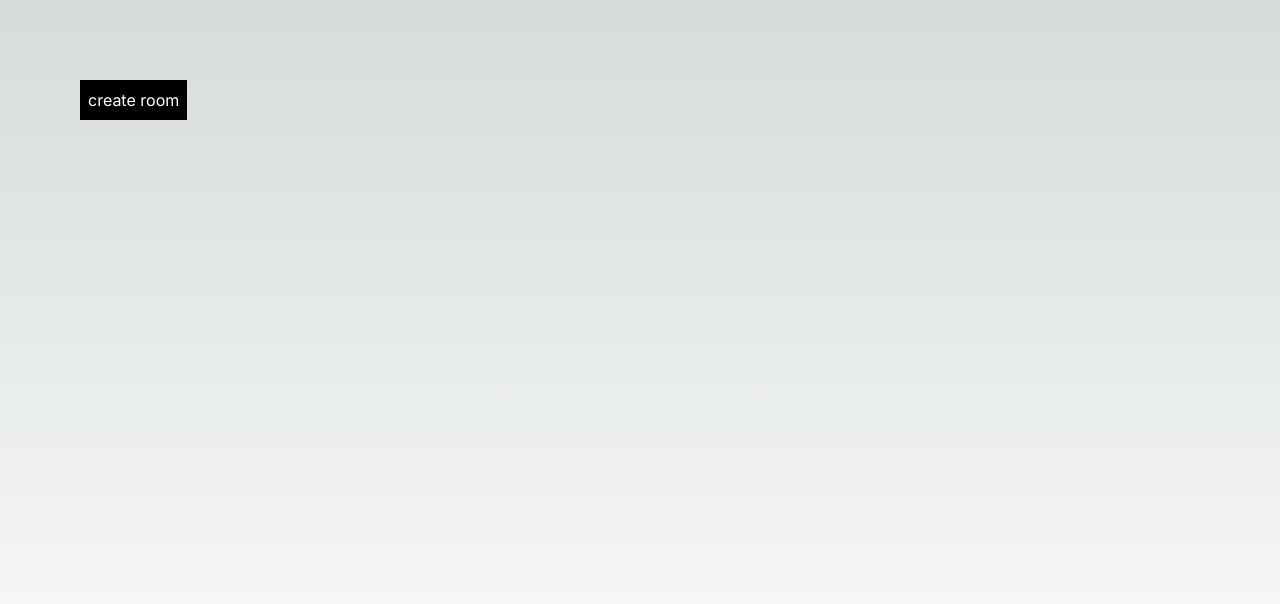
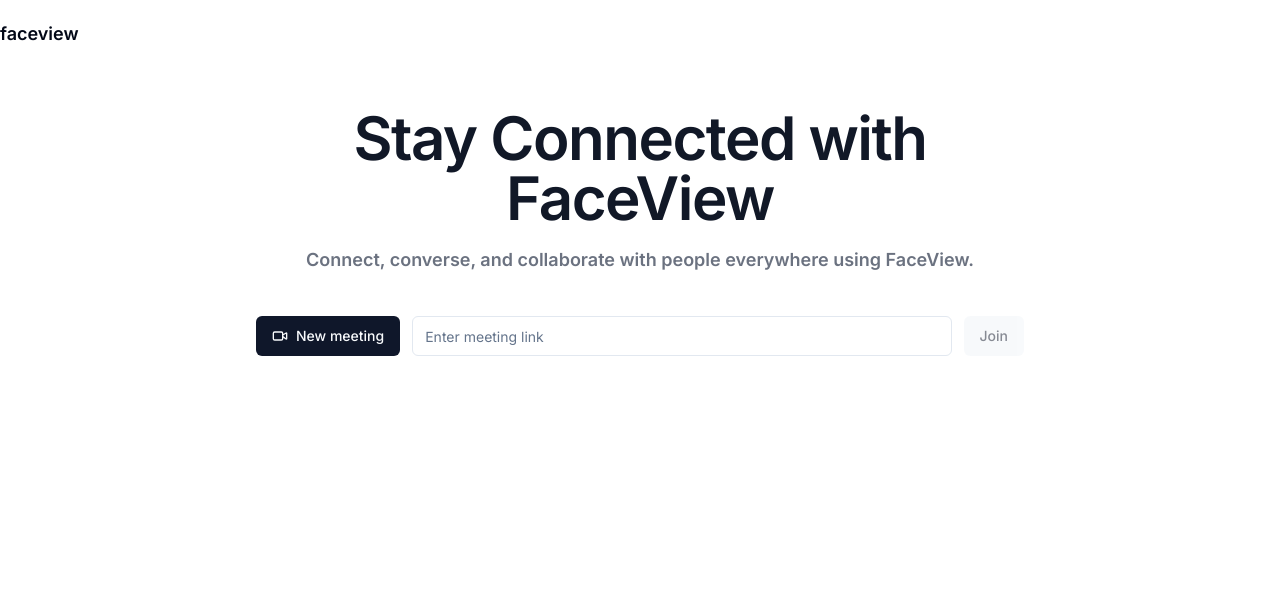
Before and after one commit to cedricahenkorah/faceview, a Next.js app in the folder web/: page / in a window 1280 px wide. Shown: the top 604 px of the page. Built offline with nearby package versions, Linux system fonts and the light colour scheme.

Commit message:
style: redesigned the landing page

```diff
--- /dev/null
+++ b/web/app/_components/navbar.tsx
@@ -0,0 +1,17 @@
+import Link from "next/link";
+
+export const Navbar = () => {
+  return (
+    <header className="sticky top-0 z-50 bg-white">
+      <nav className="w-full ">
+        <div className="m-auto lg:max-w-7xl max-w-3xl px-5 lg:px-5 xl:px-0 py-3 lg:py-5 flex justify-between">
+          <div className="flex items-center">
+            <Link href="/">
+              <h1 className="font-semibold text-lg">faceview</h1>
+            </Link>
+          </div>
+        </div>
+      </nav>
+    </header>
+  );
+};
--- a/web/app/globals.css
+++ b/web/app/globals.css
@@ -2,32 +2,68 @@
 @tailwind components;
 @tailwind utilities;
 
-:root {
-  --foreground-rgb: 0, 0, 0;
-  --background-start-rgb: 214, 219, 220;
-  --background-end-rgb: 255, 255, 255;
-}
+@layer base {
+  :root {
+    --background: 0 0% 100%;
+    --foreground: 222.2 84% 4.9%;
+    --card: 0 0% 100%;
+    --card-foreground: 222.2 84% 4.9%;
+    --popover: 0 0% 100%;
+    --popover-foreground: 222.2 84% 4.9%;
+    --primary: 222.2 47.4% 11.2%;
+    --primary-foreground: 210 40% 98%;
+    --secondary: 210 40% 96.1%;
+    --secondary-foreground: 222.2 47.4% 11.2%;
+    --muted: 210 40% 96.1%;
+    --muted-foreground: 215.4 16.3% 46.9%;
+    --accent: 210 40% 96.1%;
+    --accent-foreground: 222.2 47.4% 11.2%;
+    --destructive: 0 84.2% 60.2%;
+    --destructive-foreground: 210 40% 98%;
+    --border: 214.3 31.8% 91.4%;
+    --input: 214.3 31.8% 91.4%;
+    --ring: 222.2 84% 4.9%;
+    --radius: 0.5rem;
+    --chart-1: 12 76% 61%;
+    --chart-2: 173 58% 39%;
+    --chart-3: 197 37% 24%;
+    --chart-4: 43 74% 66%;
+    --chart-5: 27 87% 67%;
+  }
 
-@media (prefers-color-scheme: dark) {
-  :root {
-    --foreground-rgb: 255, 255, 255;
-    --background-start-rgb: 0, 0, 0;
-    --background-end-rgb: 0, 0, 0;
+  .dark {
+    --background: 222.2 84% 4.9%;
+    --foreground: 210 40% 98%;
+    --card: 222.2 84% 4.9%;
+    --card-foreground: 210 40% 98%;
+    --popover: 222.2 84% 4.9%;
+    --popover-foreground: 210 40% 98%;
+    --primary: 210 40% 98%;
+    --primary-foreground: 222.2 47.4% 11.2%;
+    --secondary: 217.2 32.6% 17.5%;
+    --secondary-foreground: 210 40% 98%;
+    --muted: 217.2 32.6% 17.5%;
+    --muted-foreground: 215 20.2% 65.1%;
+    --accent: 217.2 32.6% 17.5%;
+    --accent-foreground: 210 40% 98%;
+    --destructive: 0 62.8% 30.6%;
+    --destructive-foreground: 210 40% 98%;
+    --border: 217.2 32.6% 17.5%;
+    --input: 217.2 32.6% 17.5%;
+    --ring: 212.7 26.8% 83.9%;
+    --chart-1: 220 70% 50%;
+    --chart-2: 160 60% 45%;
+    --chart-3: 30 80% 55%;
+    --chart-4: 280 65% 60%;
+    --chart-5: 340 75% 55%;
   }
 }
 
-body {
-  color: rgb(var(--foreground-rgb));
-  background: linear-gradient(
-      to bottom,
-      transparent,
-      rgb(var(--background-end-rgb))
-    )
-    rgb(var(--background-start-rgb));
-}
-
-@layer utilities {
-  .text-balance {
-    text-wrap: balance;
+@layer base {
+  * {
+    @apply border-border;
+  }
+  body {
+    @apply bg-background text-foreground;
   }
 }
--- a/web/app/layout.tsx
+++ b/web/app/layout.tsx
@@ -5,8 +5,8 @@ import "./globals.css";
 const inter = Inter({ subsets: ["latin"] });
 
 export const metadata: Metadata = {
-  title: "Create Next App",
-  description: "Generated by create next app",
+  title: "faceview",
+  description: "video calling",
 };
 
 export default function RootLayout({
--- a/web/app/page.tsx
+++ b/web/app/page.tsx
@@ -2,6 +2,10 @@
 
 import { useRouter } from "next/navigation";
 import { v1 as uuid } from "uuid";
+import { Navbar } from "./_components/navbar";
+import { Button } from "@/components/ui/button";
+import { Video } from "lucide-react";
+import { Input } from "@/components/ui/input";
 
 export default function Home() {
   const router = useRouter();
@@ -12,10 +16,37 @@ export default function Home() {
   }
 
   return (
-    <div className="min-h-screen p-20">
-      <button className="bg-black text-white p-2" onClick={create}>
-        create room
-      </button>
+    <div className="min-h-screen">
+      <section className="min-h-screen">
+        <Navbar />
+
+        <div className="relative isolate px-6 pt-10 lg:px-8">
+          <div className="mx-auto max-w-3xl">
+            <div className="text-center">
+              <h1 className="text-xl font-semibold tracking-tight text-gray-900 sm:text-6xl">
+                Stay Connected with FaceView
+              </h1>
+
+              <p className="mt-2 lg:mt-4 text-sm lg:text-lg lg:leading-8 text-gray-500 font-semibold">
+                Connect, converse, and collaborate with people everywhere using
+                FaceView.
+              </p>
+            </div>
+
+            <div className="flex mt-10 gap-x-3">
+              <Button onClick={create}>
+                <Video className="mr-2 h-4 w-4" />
+                New meeting
+              </Button>
+
+              <Input type="text" placeholder="Enter meeting link" />
+              <Button variant="secondary" disabled>
+                Join
+              </Button>
+            </div>
+          </div>
+        </div>
+      </section>
     </div>
   );
 }
--- /dev/null
+++ b/web/components/ui/button.tsx
@@ -0,0 +1,56 @@
+import * as React from "react"
+import { Slot } from "@radix-ui/react-slot"
+import { cva, type VariantProps } from "class-variance-authority"
+
+import { cn } from "@/lib/utils"
+
+const buttonVariants = cva(
+  "inline-flex items-center justify-center whitespace-nowrap rounded-md text-sm font-medium ring-offset-background transition-colors focus-visible:outline-none focus-visible:ring-2 focus-visible:ring-ring focus-visible:ring-offset-2 disabled:pointer-events-none disabled:opacity-50",
+  {
+    variants: {
+      variant: {
+        default: "bg-primary text-primary-foreground hover:bg-primary/90",
+        destructive:
+          "bg-destructive text-destructive-foreground hover:bg-destructive/90",
+        outline:
+          "border border-input bg-background hover:bg-accent hover:text-accent-foreground",
+        secondary:
+          "bg-secondary text-secondary-foreground hover:bg-secondary/80",
+        ghost: "hover:bg-accent hover:text-accent-foreground",
+        link: "text-primary underline-offset-4 hover:underline",
+      },
+      size: {
+        default: "h-10 px-4 py-2",
+        sm: "h-9 rounded-md px-3",
+        lg: "h-11 rounded-md px-8",
+        icon: "h-10 w-10",
+      },
+    },
+    defaultVariants: {
+      variant: "default",
+      size: "default",
+    },
+  }
+)
+
+export interface ButtonProps
+  extends React.ButtonHTMLAttributes<HTMLButtonElement>,
+    VariantProps<typeof buttonVariants> {
+  asChild?: boolean
+}
+
+const Button = React.forwardRef<HTMLButtonElement, ButtonProps>(
+  ({ className, variant, size, asChild = false, ...props }, ref) => {
+    const Comp = asChild ? Slot : "button"
+    return (
+      <Comp
+        className={cn(buttonVariants({ variant, size, className }))}
+        ref={ref}
+        {...props}
+      />
+    )
+  }
+)
+Button.displayName = "Button"
+
+export { Button, buttonVariants }
--- /dev/null
+++ b/web/components/ui/input.tsx
@@ -0,0 +1,25 @@
+import * as React from "react"
+
+import { cn } from "@/lib/utils"
+
+export interface InputProps
+  extends React.InputHTMLAttributes<HTMLInputElement> {}
+
+const Input = React.forwardRef<HTMLInputElement, InputProps>(
+  ({ className, type, ...props }, ref) => {
+    return (
+      <input
+        type={type}
+        className={cn(
+          "flex h-10 w-full rounded-md border border-input bg-background px-3 py-2 text-sm ring-offset-background file:border-0 file:bg-transparent file:text-sm file:font-medium placeholder:text-muted-foreground focus-visible:outline-none focus-visible:ring-2 focus-visible:ring-ring focus-visible:ring-offset-2 disabled:cursor-not-allowed disabled:opacity-50",
+          className
+        )}
+        ref={ref}
+        {...props}
+      />
+    )
+  }
+)
+Input.displayName = "Input"
+
+export { Input }
--- /dev/null
+++ b/web/lib/utils.ts
@@ -0,0 +1,6 @@
+import { type ClassValue, clsx } from "clsx"
+import { twMerge } from "tailwind-merge"
+
+export function cn(...inputs: ClassValue[]) {
+  return twMerge(clsx(inputs))
+}
--- a/web/package.json
+++ b/web/package.json
@@ -9,10 +9,16 @@
     "lint": "next lint"
   },
   "dependencies": {
+    "@radix-ui/react-slot": "^1.1.0",
+    "class-variance-authority": "^0.7.0",
+    "clsx": "^2.1.1",
+    "lucide-react": "^0.414.0",
     "next": "14.2.3",
     "react": "^18",
     "react-dom": "^18",
     "socket.io-client": "^4.7.5",
+    "tailwind-merge": "^2.4.0",
+    "tailwindcss-animate": "^1.0.7",
     "uuid": "^9.0.1"
   },
   "devDependencies": {
--- a/web/tailwind.config.ts
+++ b/web/tailwind.config.ts
@@ -1,20 +1,80 @@
-import type { Config } from "tailwindcss";
+import type { Config } from "tailwindcss"
 
-const config: Config = {
+const config = {
+  darkMode: ["class"],
   content: [
-    "./pages/**/*.{js,ts,jsx,tsx,mdx}",
-    "./components/**/*.{js,ts,jsx,tsx,mdx}",
-    "./app/**/*.{js,ts,jsx,tsx,mdx}",
-  ],
+    './pages/**/*.{ts,tsx}',
+    './components/**/*.{ts,tsx}',
+    './app/**/*.{ts,tsx}',
+    './src/**/*.{ts,tsx}',
+	],
+  prefix: "",
   theme: {
+    container: {
+      center: true,
+      padding: "2rem",
+      screens: {
+        "2xl": "1400px",
+      },
+    },
     extend: {
-      backgroundImage: {
-        "gradient-radial": "radial-gradient(var(--tw-gradient-stops))",
-        "gradient-conic":
-          "conic-gradient(from 180deg at 50% 50%, var(--tw-gradient-stops))",
+      colors: {
+        border: "hsl(var(--border))",
+        input: "hsl(var(--input))",
+        ring: "hsl(var(--ring))",
+        background: "hsl(var(--background))",
+        foreground: "hsl(var(--foreground))",
+        primary: {
+          DEFAULT: "hsl(var(--primary))",
+          foreground: "hsl(var(--primary-foreground))",
+        },
+        secondary: {
+          DEFAULT: "hsl(var(--secondary))",
+          foreground: "hsl(var(--secondary-foreground))",
+        },
+        destructive: {
+          DEFAULT: "hsl(var(--destructive))",
+          foreground: "hsl(var(--destructive-foreground))",
+        },
+        muted: {
+          DEFAULT: "hsl(var(--muted))",
+          foreground: "hsl(var(--muted-foreground))",
+        },
+        accent: {
+          DEFAULT: "hsl(var(--accent))",
+          foreground: "hsl(var(--accent-foreground))",
+        },
+        popover: {
+          DEFAULT: "hsl(var(--popover))",
+          foreground: "hsl(var(--popover-foreground))",
+        },
+        card: {
+          DEFAULT: "hsl(var(--card))",
+          foreground: "hsl(var(--card-foreground))",
+        },
+      },
+      borderRadius: {
+        lg: "var(--radius)",
+        md: "calc(var(--radius) - 2px)",
+        sm: "calc(var(--radius) - 4px)",
+      },
+      keyframes: {
+        "accordion-down": {
+          from: { height: "0" },
+          to: { height: "var(--radix-accordion-content-height)" },
+        },
+        "accordion-up": {
+          from: { height: "var(--radix-accordion-content-height)" },
+          to: { height: "0" },
+        },
+      },
+      animation: {
+        "accordion-down": "accordion-down 0.2s ease-out",
+        "accordion-up": "accordion-up 0.2s ease-out",
       },
     },
   },
-  plugins: [],
-};
-export default config;
+  plugins: [require("tailwindcss-animate")],
+} satisfies Config
+
+export default config
```
Also changed, not shown: web/components.json (added), 1 other file (tests, documents, lock files or other folders).
